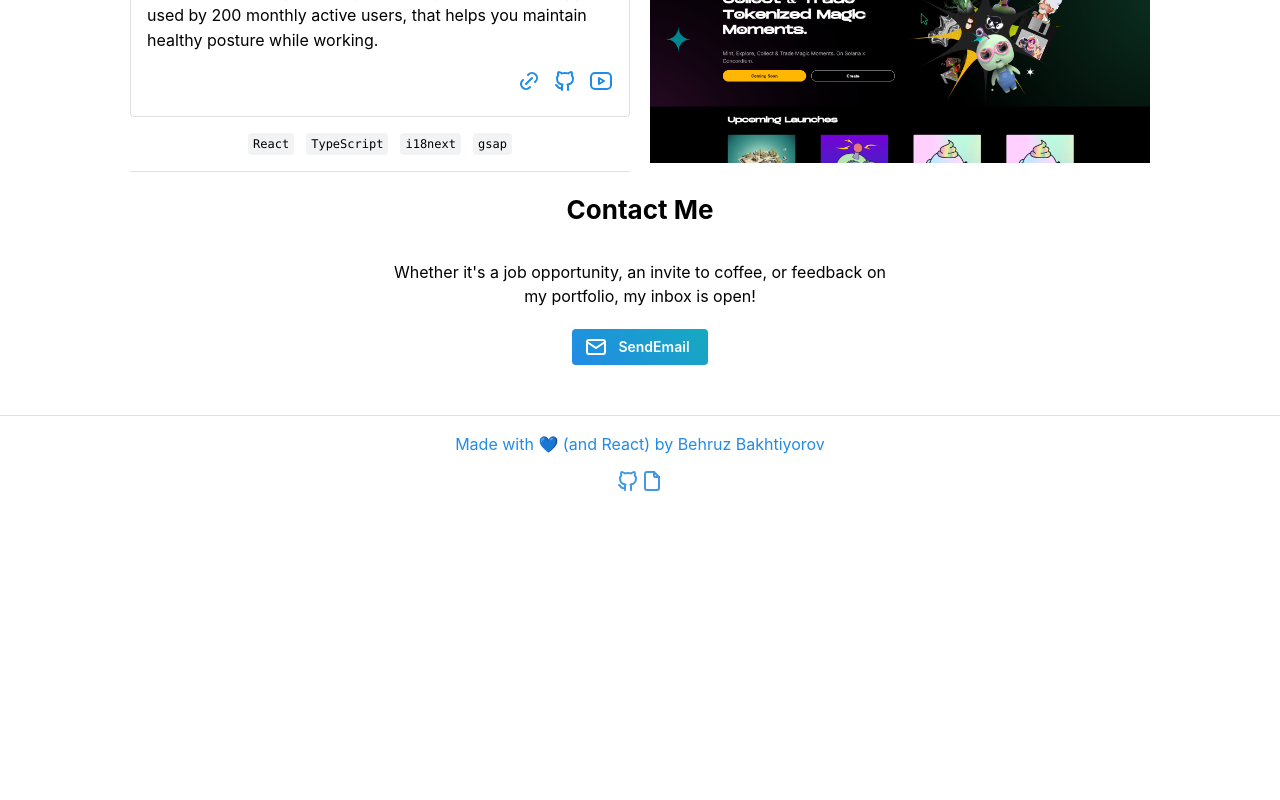
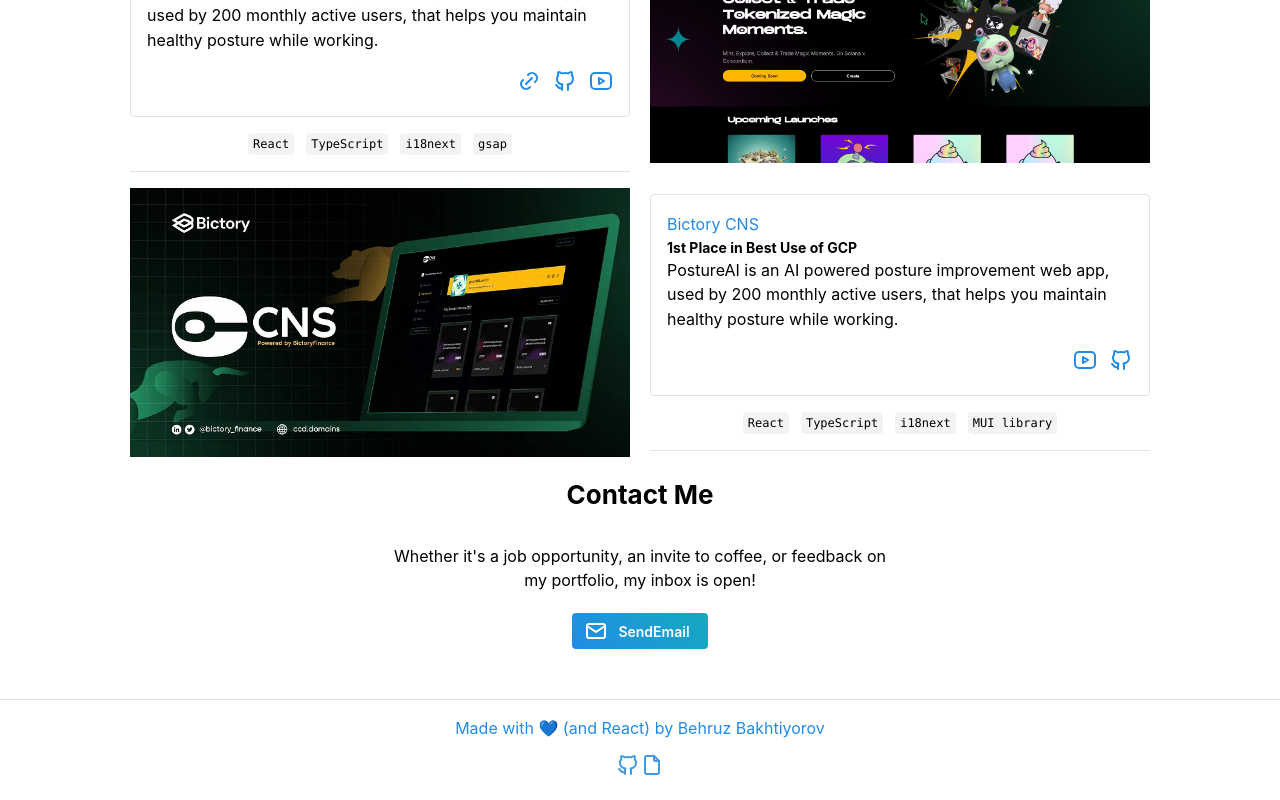
Before and after one commit to behruzprof/portfolio, a React (Vite) app: page / in a window 1280 px wide. Shown: the part 2458-3258 px from the top of the page. Before the commit the page ends 2974 px from the top, so only its background shows below. Built offline with nearby package versions, Linux system fonts and the light colour scheme.

Commit message:
added new project

```diff
--- a/src/data/projects.ts
+++ b/src/data/projects.ts
@@ -76,5 +76,25 @@
         url: 'https://www.youtube.com/watch?v=PJb_5QpC-NE'
       }
     ]
+  },
+  {
+    name: 'Bictory CNS',
+    description:
+      'PostureAI is an AI powered posture improvement web app, used by 200 monthly active users, that helps you maintain healthy posture while working.',
+    subtitle: '1st Place in Best Use of GCP',
+    pic: '/projects-img/project-4.webp',
+    tech: ['React', 'TypeScript', 'i18next', 'MUI library'],
+    links: [
+      {
+        label: 'Demo',
+        icon: 'youtube',
+        url: 'https://youtu.be/Ykt4VdsKH8A'
+      },
+      {
+        label: 'Github',
+        icon: 'github',
+        url: 'https://github.com/behruzprof/bictory-cns'
+      },
+    ]
   }
 ]
```
Also changed, not shown: public/projects-img/project-4.webp (added).
